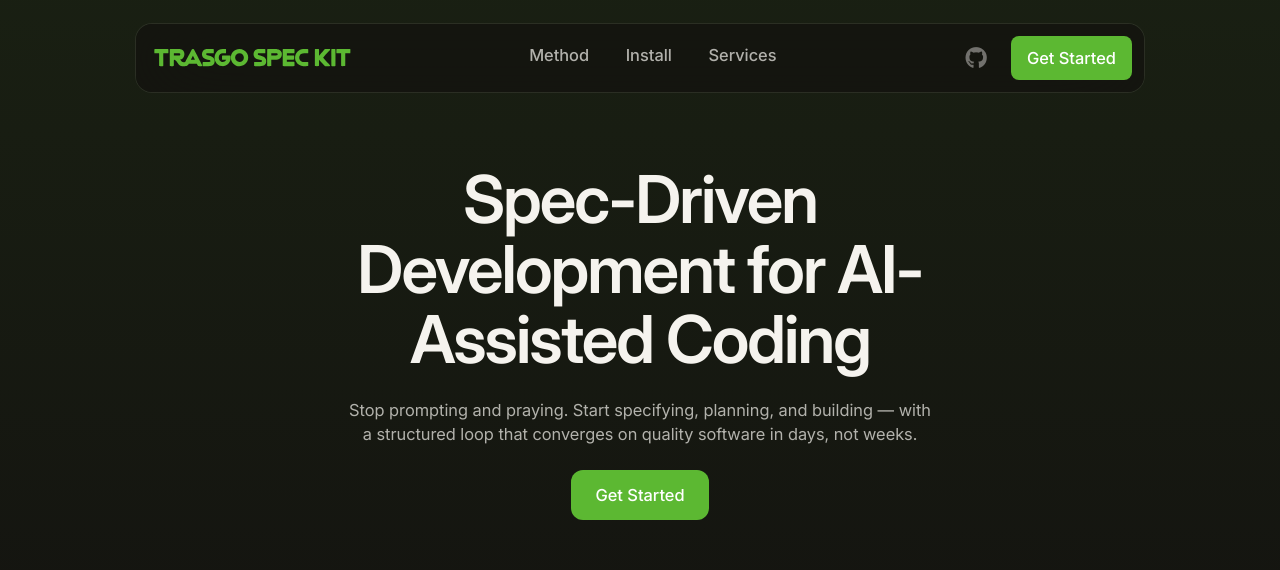
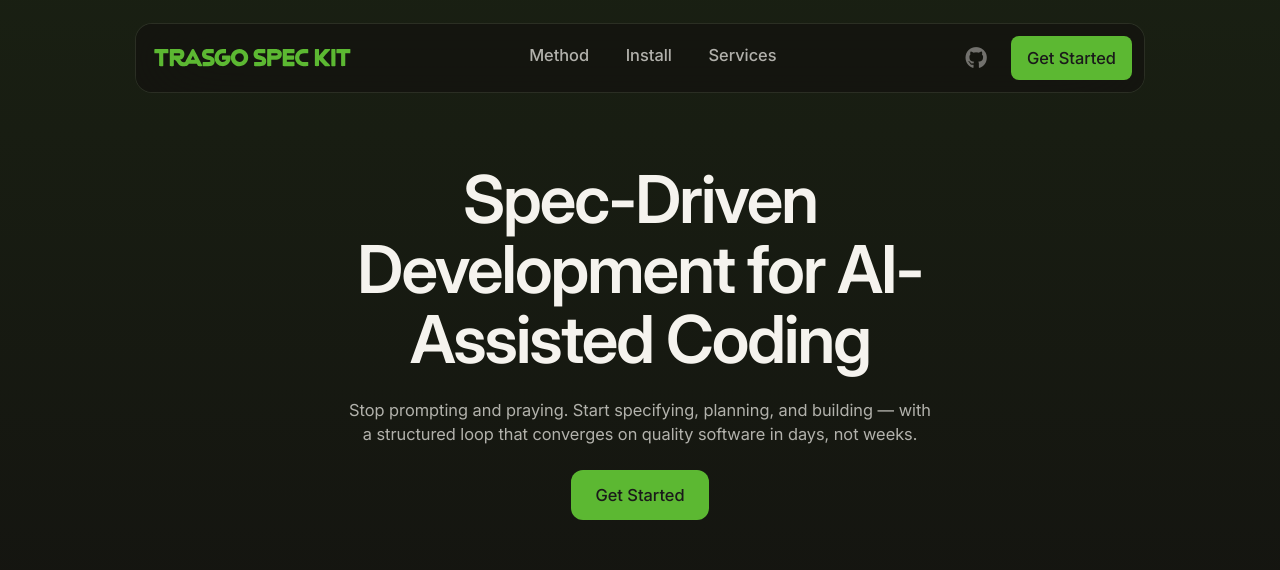
Before and after one commit to trasgo-furioso/trasgo-speckit, a plain HTML site: page site/index.html in a window 1280 px wide. Shown: the top 570 px of the page. Drawn offline with Linux system fonts and the light colour scheme.

Commit message:
fix button text to dark ink for WCAG AA contrast on green
White on #5cb832 was 2.51:1 (fails AA). Dark ink #1A1A1A gives
6.93:1 contrast ratio (passes AA).

Co-Authored-By: Claude Opus 4.6 (1M context) <noreply@anthropic.com>

```diff
--- a/site/css/index.css
+++ b/site/css/index.css
@@ -141,7 +141,7 @@
   --color-accent-b: #5cb83225;
   --color-accent-b-hover: #5cb83235;
   --color-surface: #F5F3EE0a;
-  --color-on-accent: white;
+  --color-on-accent: #1A1A1A;
   --color-border-level-2: #F5F3EE14;
   --color-border-level-3: #F5F3EE29;
   --color-gradient-bg-start: #4a8c2a18;
```
